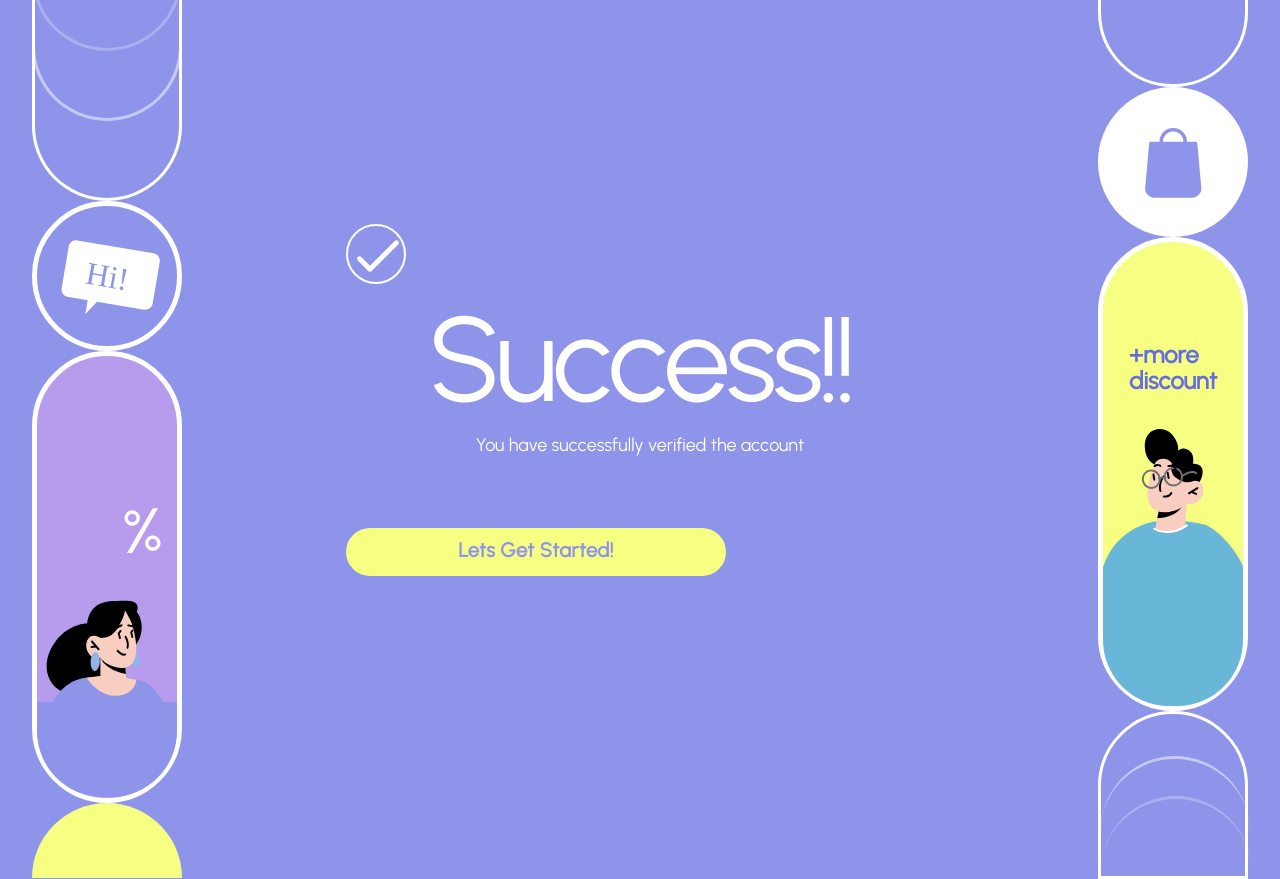
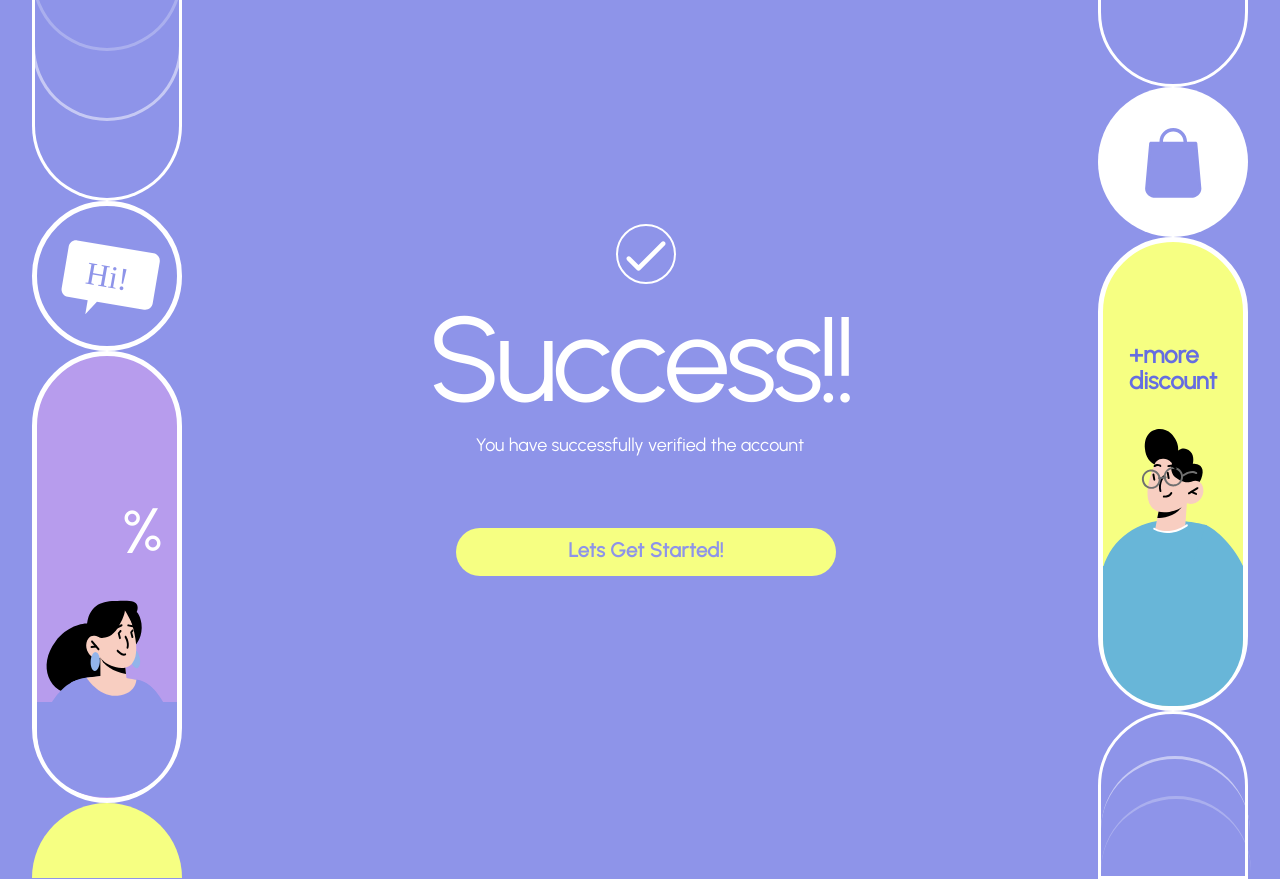
Before and after one commit to j3cio/FWB, a Next.js app in the folder fwb/: page /success in a window 1280 px wide. Built offline with nearby package versions, Linux system fonts and the light colour scheme; no server answers.

Commit message:
fix placement buttons & icon at success page

```diff
--- a/fwb/app/(auth)/(routes)/success/page.css
+++ b/fwb/app/(auth)/(routes)/success/page.css
@@ -142,6 +142,10 @@
   height: 60px;
   border-radius: 75px;
   border: 2.25px solid var(--neutral-000, #fff);
+  display: flex;
+
+  margin-left: 270px;
+  /* need to figure out center align */
 }
 
 .successWord {
@@ -193,6 +197,7 @@
   font-weight: 700;
   line-height: 125%; /* 25px */
   letter-spacing: 0.4px;
+  margin-left: 110px;
 }
 
 .rightHalfCircle {
```
